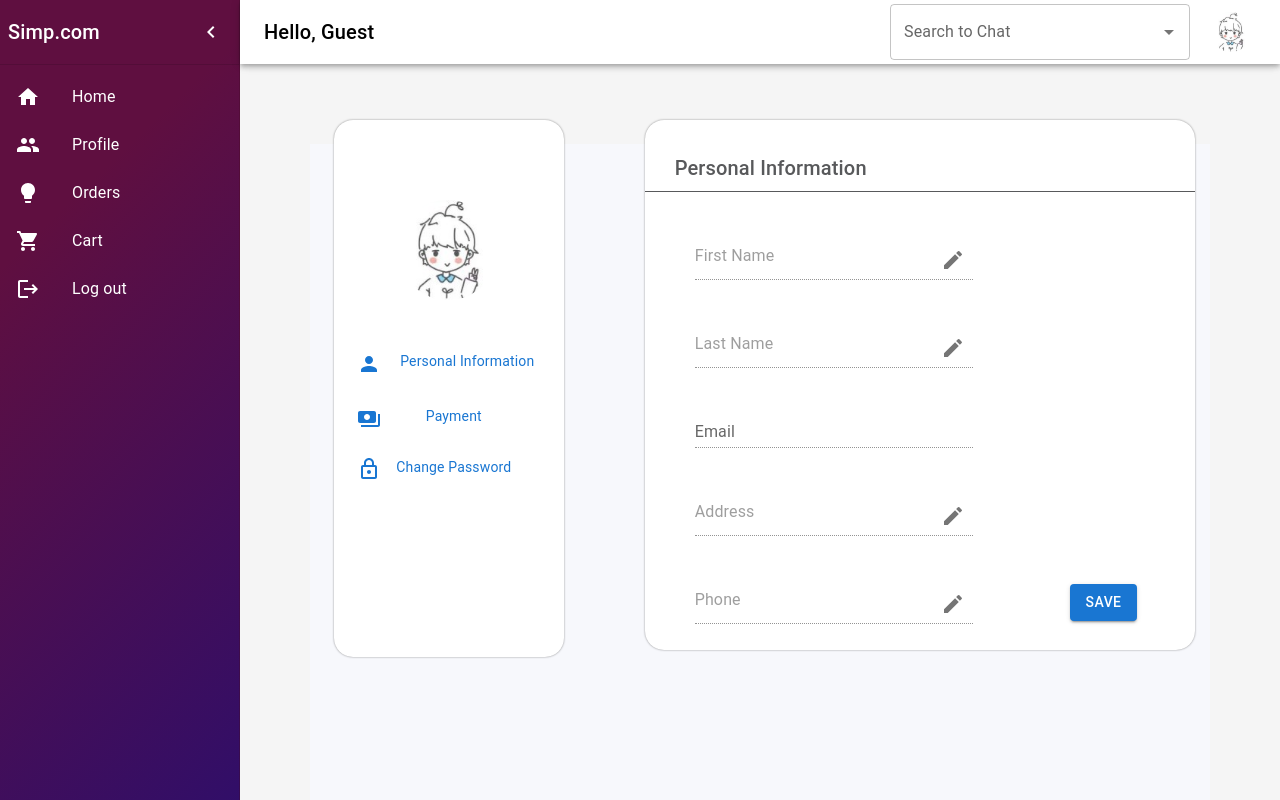
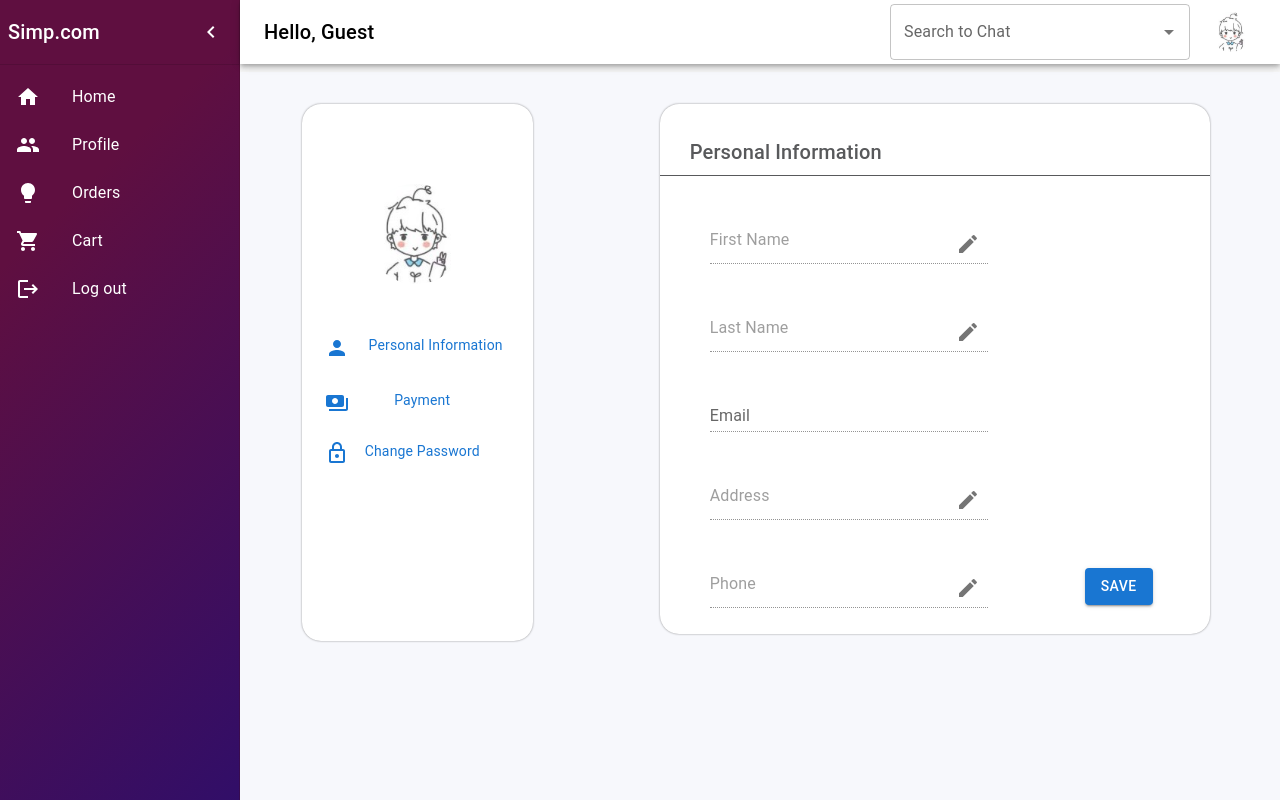
Before and after one commit to royroyzhong/Simp.Com, a React (Create React App) app in the folder frontend/: page /userX/profile in a window 1280 px wide. Built offline with nearby package versions, Linux system fonts and the light colour scheme; no server answers.

Commit message:
fixed styling problem in ProfilePage

```diff
--- a/frontend/src/component/profileComponent/ProfilePage.js
+++ b/frontend/src/component/profileComponent/ProfilePage.js
@@ -9,15 +9,15 @@ import ChangePasswordContent from "./ChangePasswordContent";
 function ProfilePage() {
   const [Controller, setController] = useState("personalInformation");
   return (
-    <Container maxWidth="md" className="dashboard">
+    <Container maxWidth="xl" className="dashboard" sx={{bgcolor: '#F7F8FC'}}>
       {/* <Box sx={{ flexGrow: 1 }}> */}
 
-      <Grid container spacing={1} sx={{ marginTop: "10vh" }}>
+      <Grid container spacing={1} sx={{ marginTop: "1vh" }}>
         <Grid
           item
           lg={4}
           md={3}
-          sx={{ marginLeft: "-5vw", marginTop: "-12vh" }}
+          sx={{ marginLeft: "-2vw", marginTop: "-5vh" }}
         >
           <ProfileLeftContent
             ControllerName={Controller}
@@ -25,7 +25,7 @@ function ProfilePage() {
           />
         </Grid>
 
-        <Grid item lg={8} md={3} sx={{ marginTop: "-12vh" }}>
+        <Grid item lg={8} md={3} sx={{ marginTop: "-5vh" }}>
           {Controller === "" && <ProfileContent />}
           {Controller === "personalInformation" && <ProfileContent />}
           {/* {Controller === "Payment" && <PaymentContent />} */}
```
